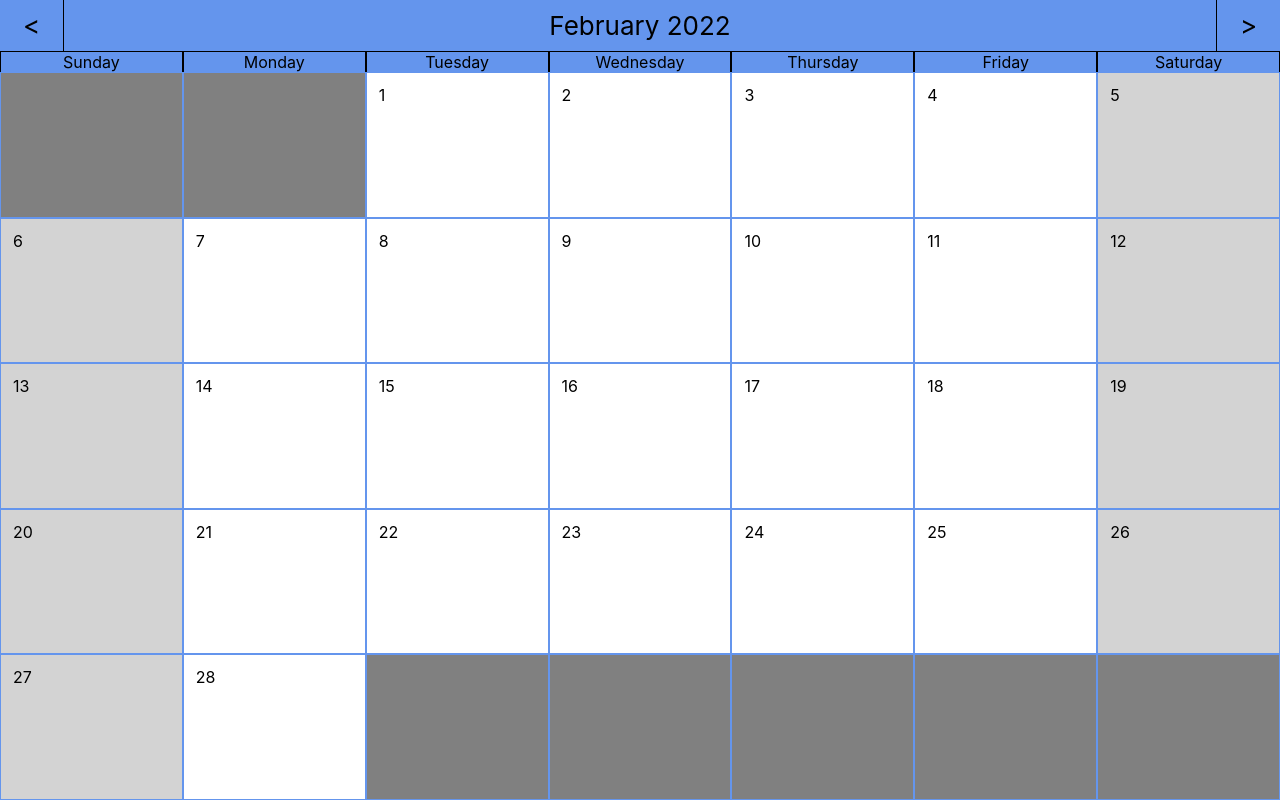
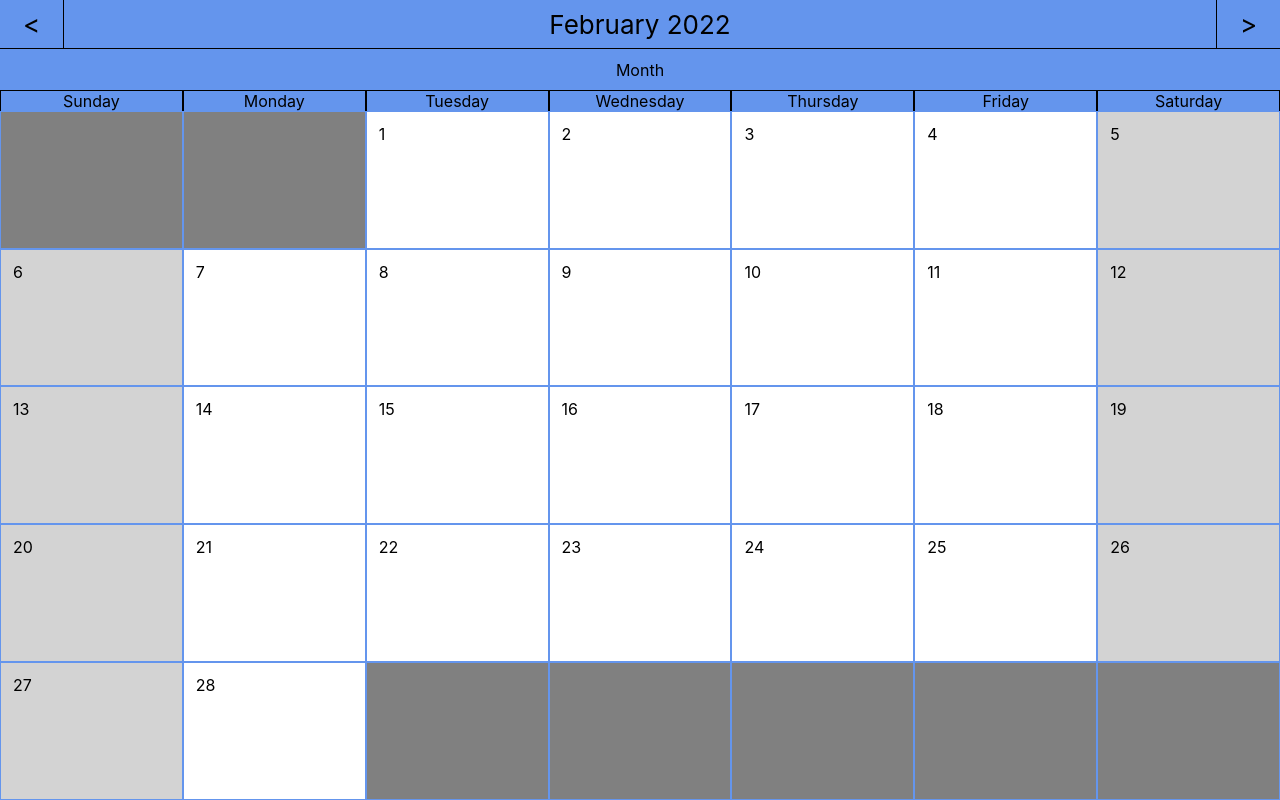
Before and after one commit to malee31/React-Calendar, a React (Create React App) app: page / in a window 1280 px wide. Built offline with nearby package versions, Linux system fonts and the light colour scheme.

Commit message:
Can now zoom back out. Added smoother animations

```diff
--- a/src/Components/Calendar.js
+++ b/src/Components/Calendar.js
@@ -34,7 +34,7 @@ function CalendarCell(props) {
 	}, [props.dayNum]);
 
 	return (
-		<div className={`calendar-cell ${props.isWeekend ? "weekend" : ""} ${props.disabled ? "disabled" : ""} ${props.collapse ? "flex-collapse" : ""}`} onClick={focusCell}>
+		<div className={`calendar-cell ${props.isWeekend ? "weekend" : ""} ${props.disabled ? "disabled" : ""} ${props.collapse ? "flex-collapse" : "flex-collapsible"}`} onClick={focusCell}>
 			<CalendarCellLayer className="calendar-cell-number">
 				<span>{dayNum}</span>
 			</CalendarCellLayer>
@@ -61,13 +61,13 @@ function CalendarRow(props) {
 	}, [props.weekData]);
 
 	return (
-		<div className={`calendar-row ${props.collapse ? "flex-collapse" : ""}`} onClick={focusRow}>
+		<div className={`calendar-row ${props.collapse ? "flex-collapse" : "flex-collapsible"}`} onClick={focusRow}>
 			{props.weekData.days
 				.map((dayData, index) => {
 					if(dayData === null) {
-						return <CalendarCell collapse={Boolean(props.dayCollapse)} dayNum="" disabled={true} key={`Disabled-${index}`}/>;
+						return <CalendarCell collapse={Boolean(props.dayCollapse) && props.dayCollapse.dayNumber !== index} dayNum="" disabled={true} key={`Disabled-${index}`}/>;
 					} else {
-						return <CalendarCell collapse={Boolean(props.dayCollapse) && props.dayCollapse !== dayData} dayNum={dayData.day} isWeekend={dayData.isWeekend} key={`Day-${dayData.day}`}/>;
+						return <CalendarCell collapse={Boolean(props.dayCollapse) && props.dayCollapse.dayNumber !== index} dayNum={dayData.day} isWeekend={dayData.isWeekend} key={`Day-${dayData.day}`}/>;
 					}
 				})
 			}
@@ -109,12 +109,11 @@ function CalendarHeader(props) {
 
 function CalendarWeekdays(props) {
 	const weekdays = ["Sunday", "Monday", "Tuesday", "Wednesday", "Thursday", "Friday", "Saturday"];
-	const usedDays = typeof props.only === "number" ? [weekdays[props.only]] : weekdays;
 
 	return (
 		<div className="calendar-weekdays">
-			{usedDays.map(day =>
-				<div key={`${day}-Label`}>
+			{weekdays.map((day, index) =>
+				<div key={`${day}-Label`} className={weekdays[props.only] && weekdays[props.only] !== day ? "flex-collapse" : "flex-collapsible"}>
 					{day}
 				</div>
 			)}
@@ -122,10 +121,27 @@ function CalendarWeekdays(props) {
 	);
 }
 
-function CalendarContent(props) {
+function CalendarControls() {
+	// store.getState();
+	const [currentZoom, setZoom] = useState(store.getState().zoom);
+	useEffect(() => {
+		return store.subscribe(() => {
+			setZoom(store.getState().zoom);
+		});
+	}, []);
+	const updateZoom = useCallback(() => {
+		store.dispatch({
+			type: "ZOOM",
+			zoom: "MONTH"
+		});
+	}, []);
+
+	const zoomTitleCase = currentZoom[0].toUpperCase() + currentZoom.toLowerCase().slice(1);
 	return (
-		<div className="calendar-content">
-			{props.children}
+		<div className="calendar-controls">
+			<div className="calendar-zoom-control" onClick={updateZoom}>
+				{zoomTitleCase}
+			</div>
 		</div>
 	);
 }
@@ -149,8 +165,9 @@ export default function Calendar() {
 			<CalendarHeader>
 				{monthData.monthName} {monthData.year}
 			</CalendarHeader>
+			<CalendarControls/>
 			<CalendarWeekdays only={zoomValue === "DAY" ? focusObj.day.dayNumber : ""}/>
-			<CalendarContent>
+			<div className="calendar-content">
 				{focusObj.month.weeks.map(weekData =>
 					<CalendarRow
 						weekData={weekData}
@@ -159,7 +176,7 @@ export default function Calendar() {
 						dayCollapse={zoomValue === "DAY" ? focusObj.day : false}
 					/>
 				)}
-			</CalendarContent>
+			</div>
 		</div>
 	);
 }
--- a/src/styles/calendar.css
+++ b/src/styles/calendar.css
@@ -40,6 +40,16 @@
 	border-left-width: 1px;
 }
 
+.calendar-controls {
+	width: 100%;
+	height: 3rem;
+	display: flex;
+	flex-direction: row;
+	justify-content: center;
+	align-items: center;
+	border-top: 1px solid black;
+}
+
 .calendar-weekdays {
 	width: 100%;
 	display: flex;
@@ -63,6 +73,7 @@
 	flex-direction: column;
 	background-color: white;
 	flex: 1 1 100%;
+	overflow: hidden;
 }
 
 .calendar-row {
@@ -105,11 +116,15 @@
 	padding: .75rem;
 }
 
+.flex-collapsible, .flex-collapse {
+	transition-duration: .4s;
+	transition-property: flex, border, margin, padding;
+}
+
 .flex-collapse {
 	overflow: hidden;
-	flex: 0 0 0;
-	transition-duration: .25s;
-	transition-property: flex, border, margin, padding;
+	flex-grow: 0;
+	flex-basis: 0;
 	border: 0;
 	padding: 0;
 	margin: 0;
```
